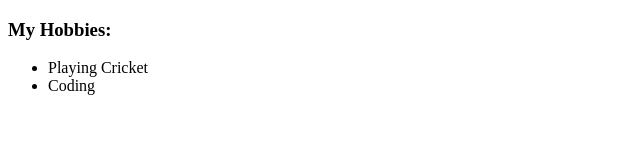
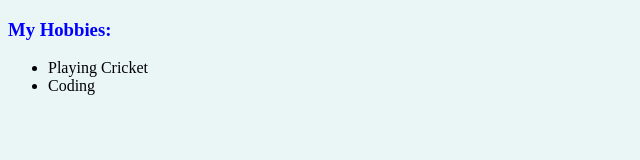
Before and after one commit to shibasish1900/CV, a plain HTML site: page hobbies.html in a window 1280 px wide. Shown: the whole page, without its empty margins (0-640 px from the left). Drawn offline with Linux system fonts and the light colour scheme.

Commit message:
Update hobbies.html

```diff
--- a/hobbies.html
+++ b/hobbies.html
@@ -3,6 +3,7 @@
   <head>
     <meta charset="utf-8">
     <title>My Hobbies:</title>
+    <link rel="stylesheet" href="CSS/Style.css">
   </head>
   <body>
     <h3>My Hobbies:</h3>
```
